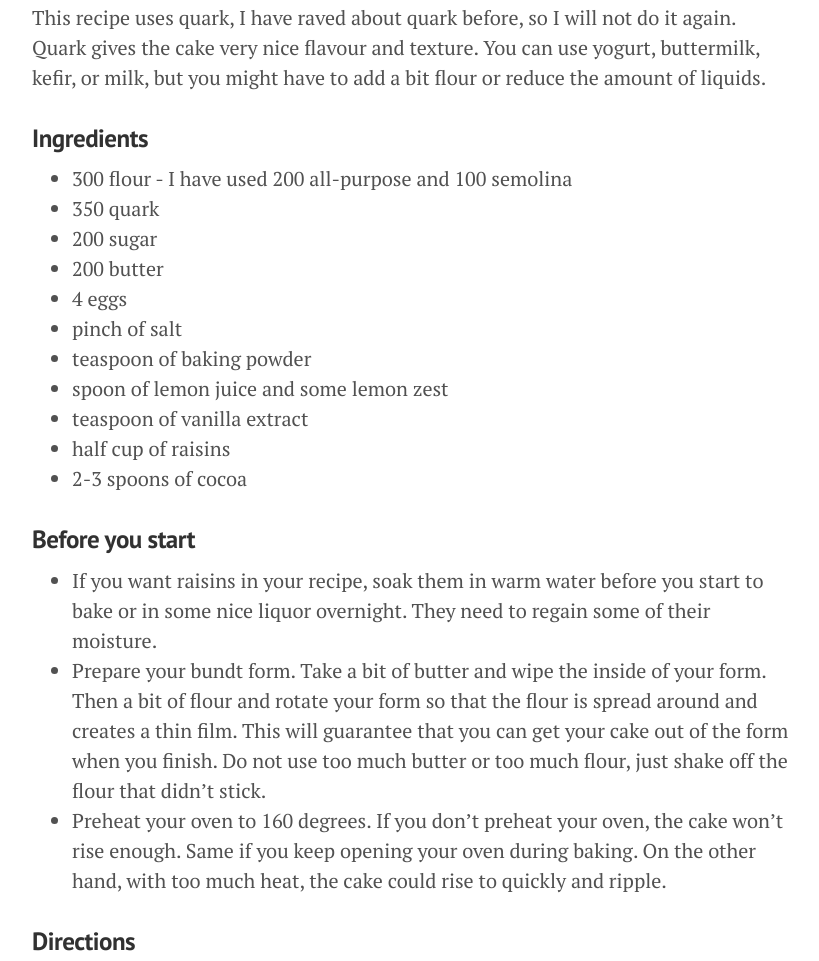
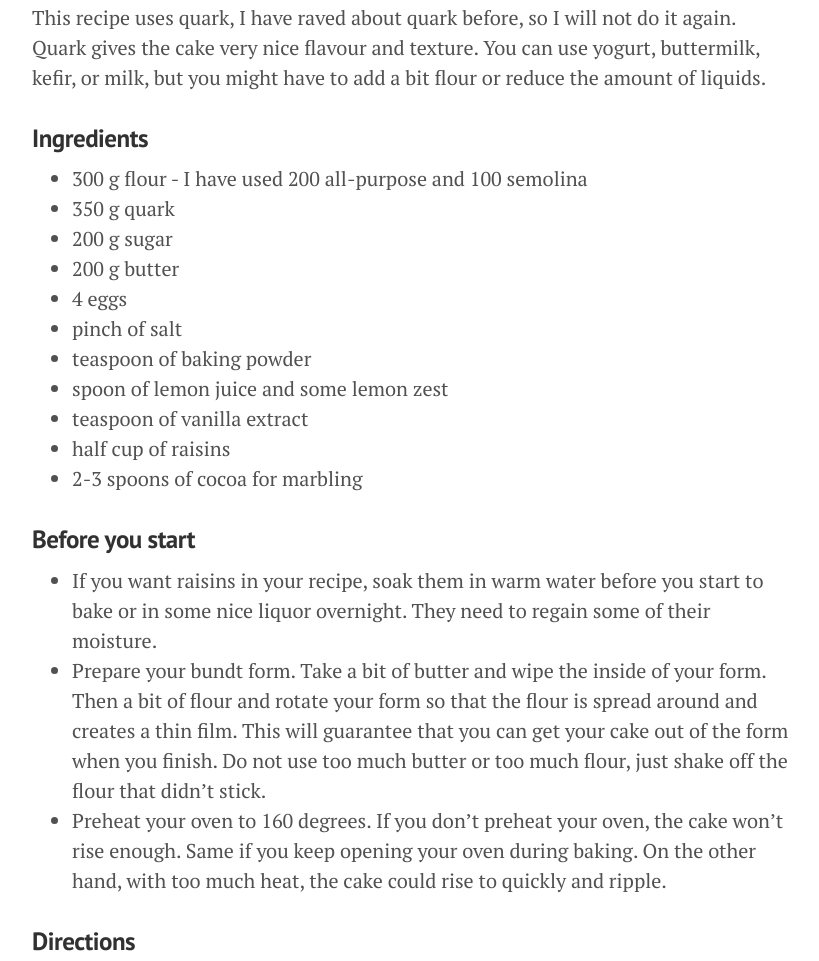
Before and after one commit to J-Moravec/CookingRecipes, a plain HTML site: page recipes/tvarohova_babovka.html in a window 1280 px wide. Shown: the part 1157-2118 px from the top of the page, without its empty margins (408-1227 px from the left). Drawn offline with Linux system fonts and the light colour scheme; a script that the page names is missing.

Commit message:
No grams in babovka recipe

```diff
--- a/recipes/tvarohova_babovka.html
+++ b/recipes/tvarohova_babovka.html
@@ -65,17 +65,17 @@
 <div id="ingredients" class="section level3">
 <h3>Ingredients</h3>
 <ul>
-<li>300 flour - I have used 200 all-purpose and 100 semolina</li>
-<li>350 quark</li>
-<li>200 sugar</li>
-<li>200 butter</li>
+<li>300 g flour - I have used 200 all-purpose and 100 semolina</li>
+<li>350 g quark</li>
+<li>200 g sugar</li>
+<li>200 g butter</li>
 <li>4 eggs</li>
 <li>pinch of salt</li>
 <li>teaspoon of baking powder</li>
 <li>spoon of lemon juice and some lemon zest</li>
 <li>teaspoon of vanilla extract</li>
 <li>half cup of raisins</li>
-<li>2-3 spoons of cocoa</li>
+<li>2-3 spoons of cocoa for marbling</li>
 </ul>
 </div>
 <div id="before-you-start" class="section level3">
```
Also changed, not shown: 1 other file.
